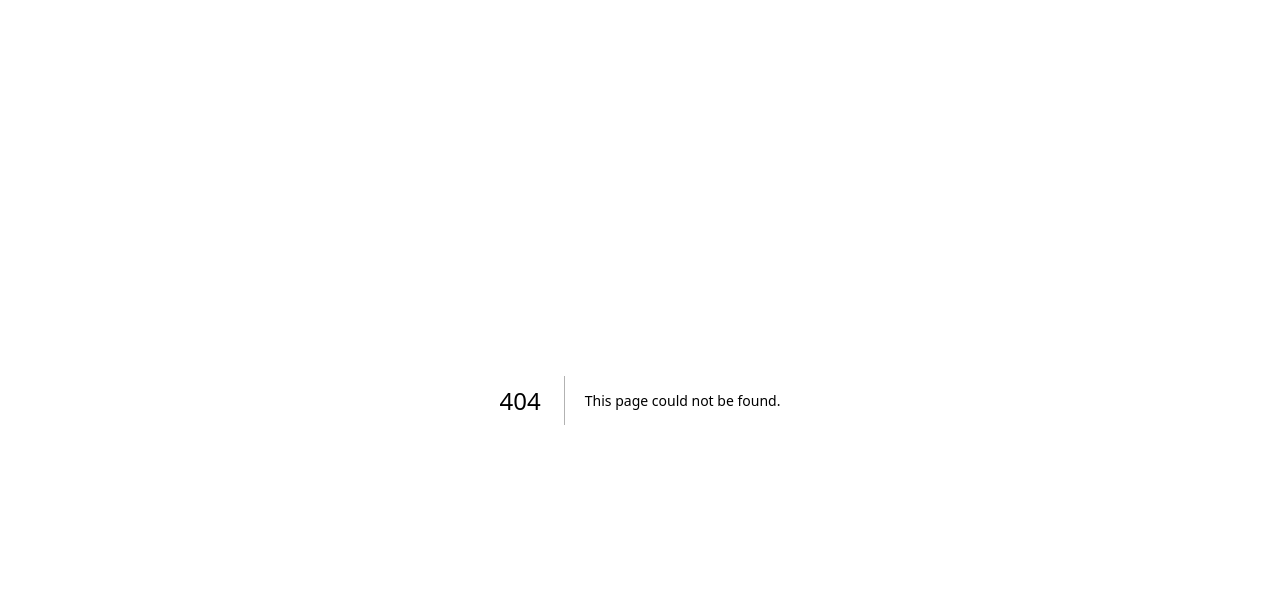
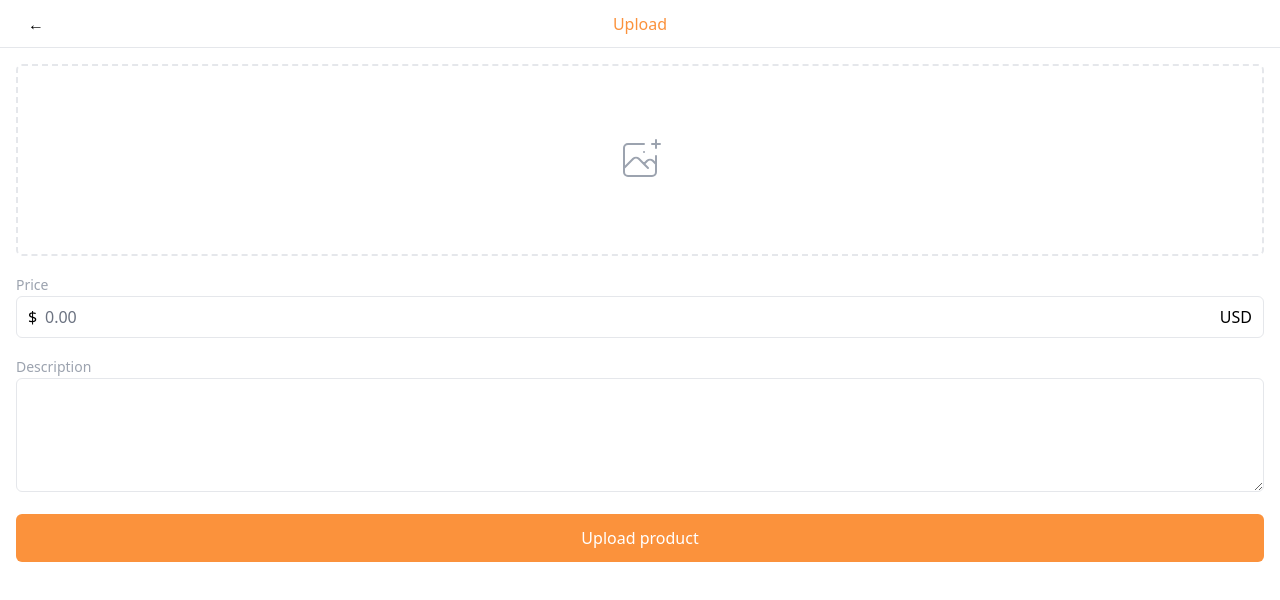
Before and after one commit to beliemun/carrot-market, a Next.js app: page /products/upload in a window 1280 px wide. Before the commit this address had no page. Shown: the top 600 px of the page. Built offline with nearby package versions, Linux system fonts and the light colour scheme.

Commit message:
#11.1 Upload Form (06:37)

```diff
--- a/pages/chats/index.tsx
+++ b/pages/chats/index.tsx
@@ -3,7 +3,7 @@ import { NextPage } from "next";
 
 const Chats: NextPage = () => {
   return (
-    <Layout title="Chats" canGoBack={true}>
+    <Layout title="Chats" canGoBack={true} hasTabBar={true}>
       <div className="divide-y">
         {[...Array(5)].map((_, i) => (
           <div
--- a/pages/community/index.tsx
+++ b/pages/community/index.tsx
@@ -4,7 +4,7 @@ import Link from "next/link";
 
 const Community: NextPage = () => {
   return (
-    <Layout title={"Community"} canGoBack>
+    <Layout title={"Community"} canGoBack hasTabBar={true}>
       <div>
         {[...Array(10)].map((_, i) => (
           <div key={i}>
--- a/pages/index.tsx
+++ b/pages/index.tsx
@@ -58,7 +58,7 @@ const Home: NextPage = () => {
           </div>
         ))}
         <Link
-          href={"/items/upload"}
+          href={"/products/upload"}
           className="fixed bottom-20 right-8 bg-orange-400 hover:bg-orange-500 t-300 rounded-full p-3 text-white shadow-black/20 shadow-xl"
         >
           <svg
--- a/pages/items/upload.tsx
+++ b/pages/products/upload.tsx
@@ -1,10 +1,26 @@
 import { Layout } from "@components/shared";
+import useMutation from "@libs/client/useMutation";
 import { NextPage } from "next";
+import { useForm } from "react-hook-form";
+
+interface IUploadFormProps {
+  image: string;
+  price: number;
+  description: string;
+}
 
 const Upload: NextPage = () => {
+  const { register, handleSubmit } = useForm<IUploadFormProps>();
+  const [upload, { data, loading }] = useMutation("api/products");
+  const onValid = (data: IUploadFormProps) => {
+    if (loading) {
+      return;
+    }
+    console.log(data);
+  };
   return (
     <Layout title="Upload" canGoBack={true}>
-      <div className="p-4">
+      <form className="p-4" onSubmit={handleSubmit(onValid)}>
         <div className="col-center h-48 border-2 border-gray-200 hover:border-orange-400 text-gray-400 hover:text-orange-400 border-dashed rounded-md cursor-pointer">
           <div>
             <label>
@@ -22,8 +38,12 @@ const Upload: NextPage = () => {
                   strokeLinejoin="round"
                 />
               </svg>
-
-              <input className="hidden" type="file" />
+              <input
+                className="hidden"
+                type="file"
+                {...register("image", { required: true })}
+                required
+              />
             </label>
           </div>
         </div>
@@ -33,7 +53,13 @@ const Upload: NextPage = () => {
             <div className="absolute left-3">
               <span>$</span>
             </div>
-            <input className="input pl-7" type="text" placeholder="0.00" />
+            <input
+              className="input pl-7"
+              type="number"
+              placeholder="0.00"
+              required
+              {...register("price", { required: true })}
+            />
             <div className="absolute right-3">
               <span>USD</span>
             </div>
@@ -44,11 +70,18 @@ const Upload: NextPage = () => {
             Description
           </label>
           <div>
-            <textarea className="input" rows={4} />
+            <textarea
+              className="input"
+              rows={4}
+              required
+              {...register("description", { required: true })}
+            />
           </div>
         </div>
-        <button className="button mt-4">Upload product</button>
-      </div>
+        <button className="button mt-4" onSubmit={handleSubmit(onValid)}>
+          Upload product
+        </button>
+      </form>
     </Layout>
   );
 };
--- a/pages/stream/index.tsx
+++ b/pages/stream/index.tsx
@@ -4,7 +4,7 @@ import Link from "next/link";
 
 const Stream: NextPage = () => {
   return (
-    <Layout title="Stream" canGoBack={true}>
+    <Layout title="Stream" canGoBack={true} hasTabBar={true}>
       <div>
         <div className="divide-y">
           {[...Array(10)].map((_, i) => (
```
Also changed, not shown: pages/products/[id].tsx (renamed from pages/items/[id].tsx), 2 other files (tests, documents, lock files or other folders).
